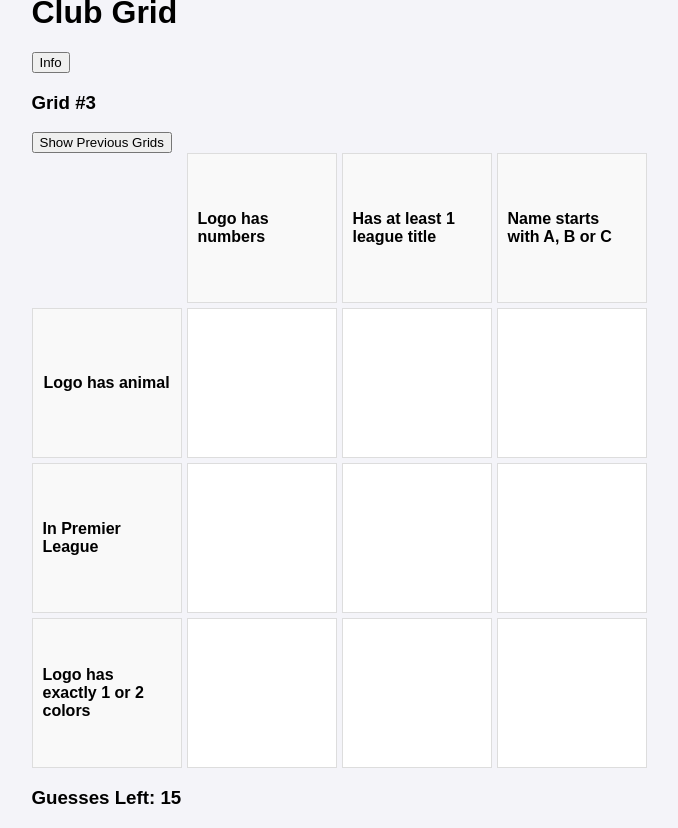
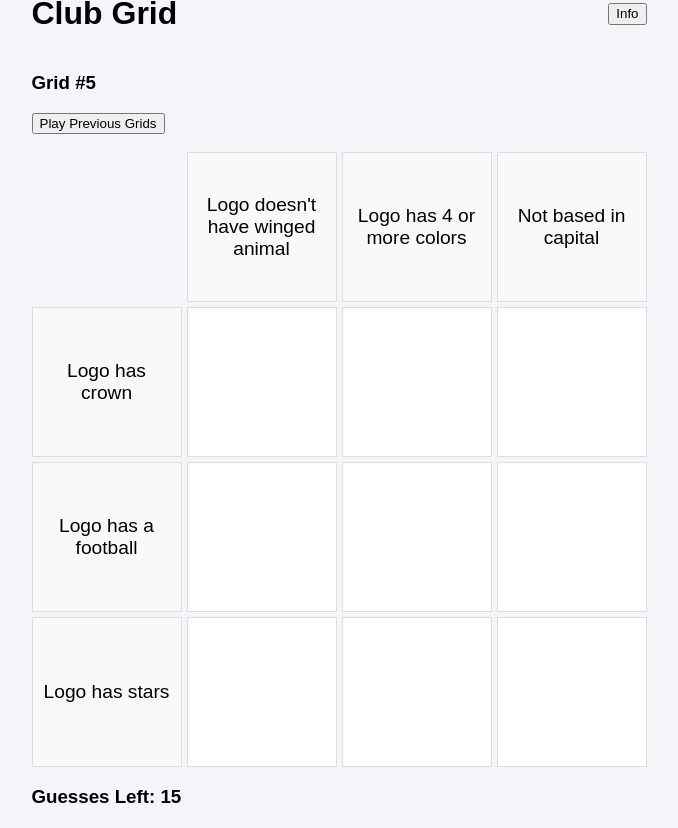
Before and after one commit to Famaral97/clubgrid, a Flask app: page / in a window 1280 px wide. Shown: the whole page, without its empty margins (301-979 px from the left). After the commit the page ends 803 px from the top, so only its background shows below. Run offline with Flask 3, Linux system fonts and the light colour scheme; data comes from the database, SQL or seed files in the repository; data that the repository does not hold is empty; parts of the project's set-up code (start-up, migrations or seed data) failed here and were passed over.

Commit message:
🐛 major style improvements

```diff
--- a/static/info.js
+++ b/static/info.js
@@ -29,29 +29,28 @@ function displayInfo() {
             <p>First division titles won</p>
             <ul>
                 <li>German Bundesliga, from 1903 to 2024. <a
-                        href="https://www.statista.com/statistics/1387762/most-bundesliga-titles/">Source</a></li>
+                        href="https://www.statista.com/statistics/1387762/most-bundesliga-titles/" target="_blank" >Source</a></li>
                 <li>Italian Serie A, from 1897 to 2024. <a
-                        href="https://www.statista.com/statistics/611319/soccer-winner-clubs-serie-a-games-in-italy/">Source</a>
+                        href="https://www.statista.com/statistics/611319/soccer-winner-clubs-serie-a-games-in-italy/" target="_blank" >Source</a>
                 </li>
                 <li>Spanish La Liga, from 1929 to 2024. <a
-                        href="https://www.statista.com/statistics/783239/la-liga-list-of-football-teams-that-won-the-league-in-spain/">Source</a>
+                        href="https://www.statista.com/statistics/783239/la-liga-list-of-football-teams-that-won-the-league-in-spain/" target="_blank" >Source</a>
                 </li>
                 <li>French Ligue 1, from 1932 to 2024. <a
-                        href="https://www.statista.com/statistics/1387743/ligue-1-most-titles/">Source</a></li>
+                        href="https://www.statista.com/statistics/1387743/ligue-1-most-titles/" target="_blank" >Source</a></li>
                 <li>Portuguese Liga Portugal, from 1934 to 2024. <a
-                        href="https://www.zerozero.pt/competicao/liga-portuguesa/3/vencedores">Source</a></li>
+                        href="https://www.zerozero.pt/competicao/liga-portuguesa/3/vencedores" target="_blank" >Source</a></li>
                 <li>English Premier League, from 1888 to 2024. <a
-                        href="https://www.statista.com/statistics/383696/premier-league-wins-by-team/">Source</a></li>
+                        href="https://www.statista.com/statistics/383696/premier-league-wins-by-team/" target="_blank" >Source</a></li>
             </ul>
 
             <h3>European titles</h3>
-            <p>First division titles won</p>
             <ul>
                 <li>UEFA Champions League/European Cup. <a
-                        href="https://en.wikipedia.org/wiki/List_of_European_Cup_and_UEFA_Champions_League_finals">Source</a>
+                        href="https://en.wikipedia.org/wiki/List_of_European_Cup_and_UEFA_Champions_League_finals" target="_blank" >Source</a>
                 </li>
                 <li>Europa League/UEFA Cup <a
-                        href="https://en.wikipedia.org/wiki/List_of_UEFA_Cup_and_Europa_League_finals">Source</a></li>
+                        href="https://en.wikipedia.org/wiki/List_of_UEFA_Cup_and_Europa_League_finals" target="_blank" >Source</a></li>
             </ul>
         </div>
     `
--- a/static/scripts.js
+++ b/static/scripts.js
@@ -194,10 +194,9 @@ function hideModal() {
 // Function to filter and display clubs
 function listOptions() {
     const searchString = searchInput.value.toLowerCase();
+    dropdownContainer.innerHTML = '';
 
     if (searchString.length < 3) return
-
-    dropdownContainer.innerHTML = ''; // Clear previous results
 
     const filteredClubs = clubs.filter(club => club.name.toLowerCase().includes(searchString));
 
--- a/static/style.css
+++ b/static/style.css
@@ -6,6 +6,17 @@ body {
   height: 100vh;
   margin: 0;
   background-color: #f4f4f9;
+}
+
+.horizontal-container {
+  display: flex;
+  flex-direction: row;
+  justify-content: space-between;
+
+  button {
+    height: 22px;
+    align-self: center;
+  }
 }
 
 .container {
@@ -23,21 +34,7 @@ body {
   align-self: center;
 }
 
-@media (min-width:800px) {
-  .container {
-    display: grid;
-    grid-template-columns: repeat(4, 150px); /* 4 columns: 1 for conditions + 3 for cells */
-    grid-template-rows: repeat(4, 150px);    /* 4 rows: 1 for conditions + 3 for cells */
-    gap: 5px; /* Space between cells */
-  }
 
-  .container-solutions {
-    display: grid;
-    grid-template-columns: repeat(4, 120px); /* 4 columns: 1 for conditions + 3 for cells */
-    grid-template-rows: repeat(4, 120px);    /* 4 rows: 1 for conditions + 3 for cells */
-    gap: 5px; /* Space between cells */
-  }
-}
 
 .condition, .grid-cell {
   display: flex;
@@ -45,6 +42,9 @@ body {
   align-items: center;
   border: 1px solid #ddd;
   background-color: #fff;
+  font-size: 11px;
+  padding: 3px;
+  text-align: center;
 }
 
 .grid-cell {
@@ -71,8 +71,6 @@ body {
 }
 
 .condition {
-  font-weight: bold;
-  padding: 10px;
   background-color: #f9f9f9;
 }
 
@@ -101,6 +99,7 @@ body {
 
   > div {
     padding: 20px;
+    overflow-y: auto;
   }
 }
 
@@ -230,3 +229,24 @@ body {
   text-shadow: 2px 2px 5px black;
   animation: pow 1s ease-out forwards;
 }
+
+@media (min-width:600px) {
+  .container {
+    display: grid;
+    grid-template-columns: repeat(4, 150px); /* 4 columns: 1 for conditions + 3 for cells */
+    grid-template-rows: repeat(4, 150px);    /* 4 rows: 1 for conditions + 3 for cells */
+    gap: 5px; /* Space between cells */
+  }
+
+  .container-solutions {
+    display: grid;
+    grid-template-columns: repeat(4, 120px); /* 4 columns: 1 for conditions + 3 for cells */
+    grid-template-rows: repeat(4, 120px);    /* 4 rows: 1 for conditions + 3 for cells */
+    gap: 5px; /* Space between cells */
+  }
+
+  .condition, .grid-cell {
+    font-size: larger;
+    padding: 10px;
+  }
+}
--- a/templates/index.html
+++ b/templates/index.html
@@ -15,12 +15,15 @@
 
 <div>
     <div>
-        <h1>Club Grid</h1>
-        <button onclick="showInfoModal()">Info</button>
+        <div class="horizontal-container">
+            <h1>Club Grid</h1>
+            <button onclick="showInfoModal()">Info</button>
+        </div>
         <h3 class="grid-title" gridId="{{ grid_id }}">Grid #{{ grid_id }}</h3>
-        <button onclick="showGridSelectionModal()">Show Previous Grids</button>
+        <button onclick="showGridSelectionModal()">Play Previous Grids</button>
     </div>
 
+    <br>
 
     <div class="container">
         <!-- Top-left corner is empty for the grid layout -->
```
Also changed, not shown: database.py (+28 -10 lines).
